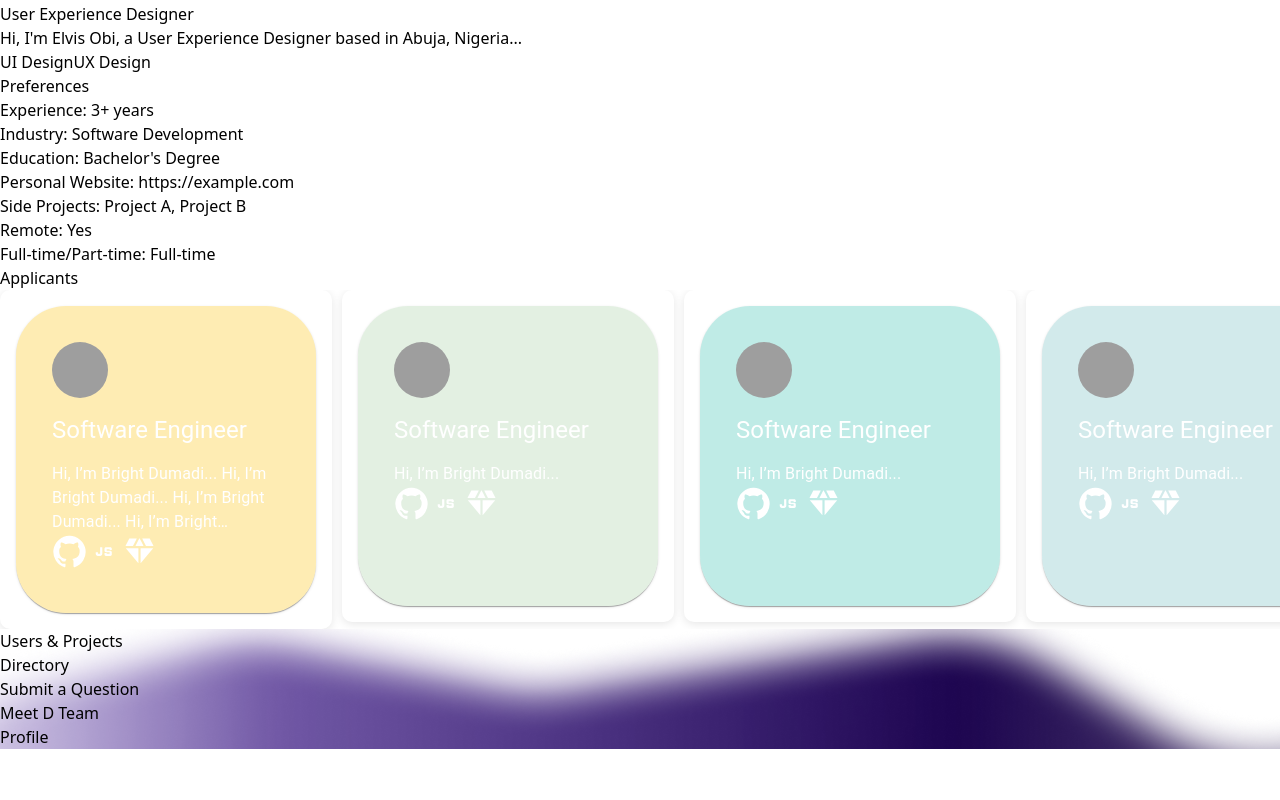
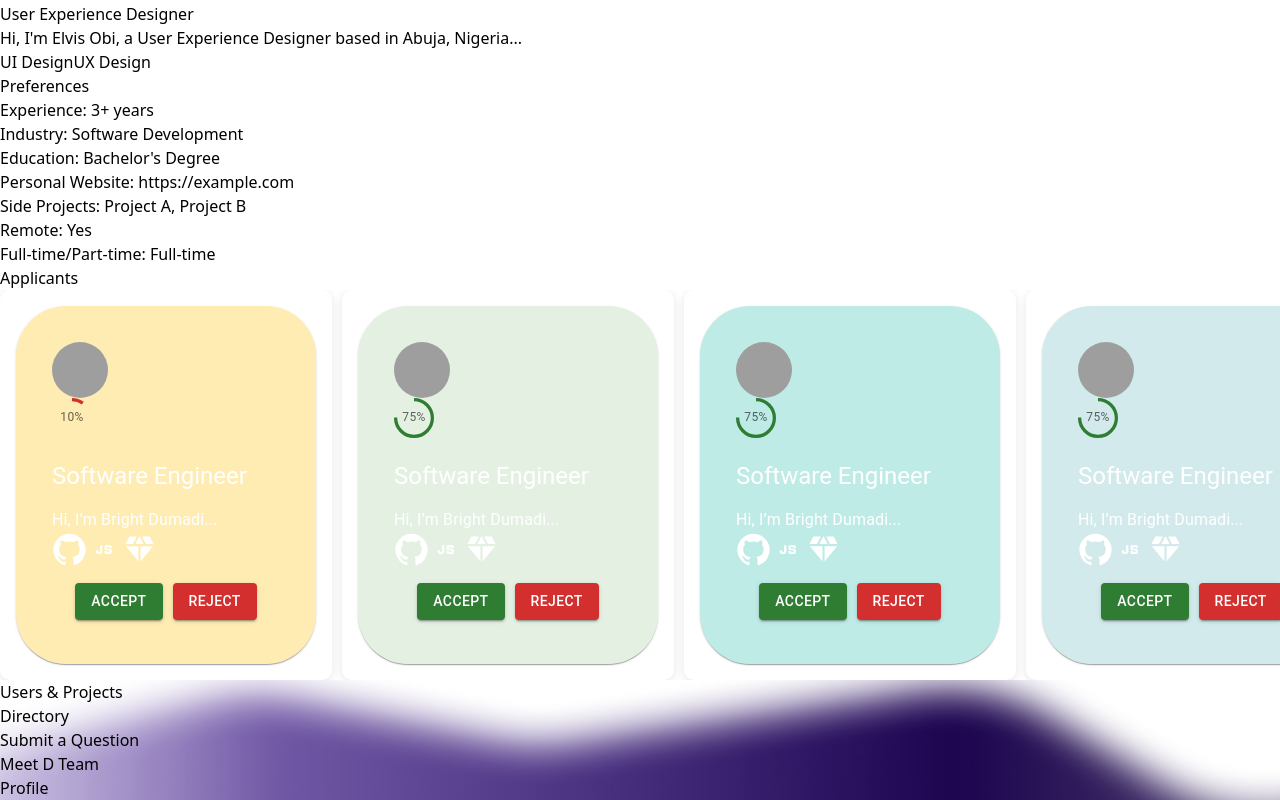
Before and after one commit to MLGEnio/Protik, a React (Vite) app: page /project in a window 1280 px wide. Shown: the part 802-1602 px from the top of the page. Before the commit the page ends 1551 px from the top, so only its background shows below. Built offline with nearby package versions, Linux system fonts and the light colour scheme; grey boxes are pictures that could not be loaded.

Commit message:
fixed applicants

```diff
--- a/src/components/ui/User/Card.jsx
+++ b/src/components/ui/User/Card.jsx
@@ -1,16 +1,22 @@
-import React, { useState } from 'react';
-import { Avatar, Card, CardContent, Grid, List, ListItem, ListItemAvatar, ListItemText, Typography } from '@mui/material';
+import { useState } from 'react';
+import { Avatar, Button, Card, CardContent, CircularProgress, Grid, List, ListItem, ListItemAvatar, ListItemText, Typography, Box } from '@mui/material';
 import { AnimatePresence, motion } from 'framer-motion';
 import GitHubIcon from '@mui/icons-material/GitHub';
 import JavascriptIcon from '@mui/icons-material/Javascript';
 import DiamondIcon from '@mui/icons-material/Diamond';
 
-const UserCard = ({ title, filter, setFilter, profile, backgroundColor }) => {
+const UserCard = ({ title, filter, setFilter, profile, backgroundColor, isApplicant }) => {
     const [isExpanded, setIsExpanded] = useState(false);
 
     const handleToggleExpand = () => {
         setIsExpanded(!isExpanded);
         setFilter(title);
+    };
+
+    const getColor = (percentage) => {
+        if (percentage < 50) return 'error';
+        if (percentage < 75) return 'warning';
+        return 'success';
     };
 
     return (
@@ -21,7 +27,7 @@ const UserCard = ({ title, filter, setFilter, profile, backgroundColor }) => {
                 borderRadius: "50px",
                 margin: 2,
                 cursor: 'pointer',
-                padding:"20px",
+                padding: "20px",
                 width: isExpanded ? '600px' : '300px',
                 minHeight: '300px',
                 transition: 'width 0.5s ease',
@@ -30,30 +36,58 @@ const UserCard = ({ title, filter, setFilter, profile, backgroundColor }) => {
         >
             <CardContent>
                 <Grid container spacing={2}>
-                    <Grid item xs={12} sm={isExpanded ? 5 : 12}>
+                    <Grid item xs={12} sm={isExpanded ? 5 : 12} display="flex flex-col" alignItems="center">
+                        <div className='flex justify-between'>
                             <Avatar
                                 src={profile.image}
                                 alt={title}
-                            sx={{ width: 56, height: 56}}
+                                sx={{ width: 56, height: 56 }}
                             />
+                            {isApplicant && (
+                            <Box position="relative" display="inline-flex" >
+                                <CircularProgress variant="determinate" value={profile.matchPercentage} color={getColor(profile.matchPercentage)} />
+                                <Box
+                                    top={0}
+                                    left={0}
+                                    bottom={0}
+                                    right={0}
+                                    position="absolute"
+                                    display="flex"
+                                    alignItems="center"
+                                    justifyContent="center"
+                                >
+                                    <Typography variant="caption" component="div" color="textSecondary">
+                                        {`${Math.round(profile.matchPercentage)}%`}
+                                    </Typography>
+                                </Box>
+                            </Box>
+                        )}
+
+                        </div>
+
                         <Typography variant="h5" component="div" mt={2}>
                             {title}
                         </Typography>
+
                         {isExpanded
-                            ?
-                            <Typography variant="body2" mt={1} style={{ fontSize: '0.875rem' }}>
+                            ? <Typography variant="body2" mt={1} style={{ fontSize: '0.875rem' }}>
                                 {profile.fullDescription}
                               </Typography>
-                            :
-                            <Typography variant="body1" className="truncate-three-lines" mt={2}>
+                            : <Typography variant="body1" className="truncate-three-lines" mt={2}>
                                 {profile.description}
                               </Typography>
                         }
                         <div className="flex mt-4">
-                            <GitHubIcon fontSize="large" className="mr-2"/>
-                            <JavascriptIcon fontSize="large" className="mr-2"/>
-                            <DiamondIcon fontSize="large" className="mr-2"/>
+                            <GitHubIcon fontSize="large" className="mr-2" />
+                            <JavascriptIcon fontSize="large" className="mr-2" />
+                            <DiamondIcon fontSize="large" className="mr-2" />
                         </div>
+                        {isApplicant && (
+                        <Box mt={2} display="flex" justifyContent="center" width="100%">
+                            <Button variant="contained" color="success" style={{ marginRight: '10px' }}>Accept</Button>
+                            <Button variant="contained" color="error">Reject</Button>
+                        </Box>
+                    )}
                     </Grid>
                     <AnimatePresence>
                         {isExpanded && (
--- a/src/pages/SpecificProject.jsx
+++ b/src/pages/SpecificProject.jsx
@@ -20,9 +20,10 @@ const colors = [
 const profiles = [
     {
         title: 'Software Engineer',
-        description: 'Hi, I’m Bright Dumadi... Hi, I’m Bright Dumadi... Hi, I’m Bright Dumadi... Hi, I’m Bright Dumadi...',
+        description: 'Hi, I’m Bright Dumadi...',
         fullDescription: 'Lorem Ipsum is simply dummy text of the printing and typesetting industry...',
         image: '/path/to/image1.png',
+        matchPercentage:10,
         skills: ['github', 'javascript', 'diamond'],
         experience: [
             {
@@ -54,6 +55,7 @@ const profiles = [
         description: 'Hi, I’m Bright Dumadi...',
         fullDescription: 'Lorem Ipsum is simply dummy text of the printing and typesetting industry...',
         image: '/path/to/image1.png',
+        matchPercentage:75,
         skills: ['github', 'javascript', 'diamond'],
         experience: [
             {
@@ -85,6 +87,7 @@ const profiles = [
         description: 'Hi, I’m Bright Dumadi...',
         fullDescription: 'Lorem Ipsum is simply dummy text of the printing and typesetting industry...',
         image: '/path/to/image1.png',
+        matchPercentage:75,
         skills: ['github', 'javascript', 'diamond'],
         experience: [
             {
@@ -116,6 +119,7 @@ const profiles = [
         description: 'Hi, I’m Bright Dumadi...',
         fullDescription: 'Lorem Ipsum is simply dummy text of the printing and typesetting industry...',
         image: '/path/to/image1.png',
+        matchPercentage:75,
         skills: ['github', 'javascript', 'diamond'],
         experience: [
             {
@@ -147,6 +151,7 @@ const profiles = [
         description: 'Hi, I’m Bright Dumadi...',
         fullDescription: 'Lorem Ipsum is simply dummy text of the printing and typesetting industry...',
         image: '/path/to/image1.png',
+        matchPercentage:75,
         skills: ['github', 'javascript', 'diamond'],
         experience: [
             {
@@ -178,6 +183,7 @@ const profiles = [
         description: 'Hi, I’m Bright Dumadi...',
         fullDescription: 'Lorem Ipsum is simply dummy text of the printing and typesetting industry...',
         image: '/path/to/image1.png',
+        matchPercentage:20,
         skills: ['github', 'javascript', 'diamond'],
         experience: [
             {
@@ -209,6 +215,7 @@ const profiles = [
         description: 'Hi, I’m Bright Dumadi...',
         fullDescription: 'Lorem Ipsum is simply dummy text of the printing and typesetting industry...',
         image: '/path/to/image1.png',
+        matchPercentage:75,
         skills: ['github', 'javascript', 'diamond'],
         experience: [
             {
@@ -408,6 +415,7 @@ const ProjectComponent = () => {
                 setFilter={setFilter}
                 profile={profile}
                 backgroundColor={colors[index % colors.length]}
+                isApplicant
               />
             </SwiperSlide>
           ))}
```
Lines whose indentation alone changed are shown as unchanged.
